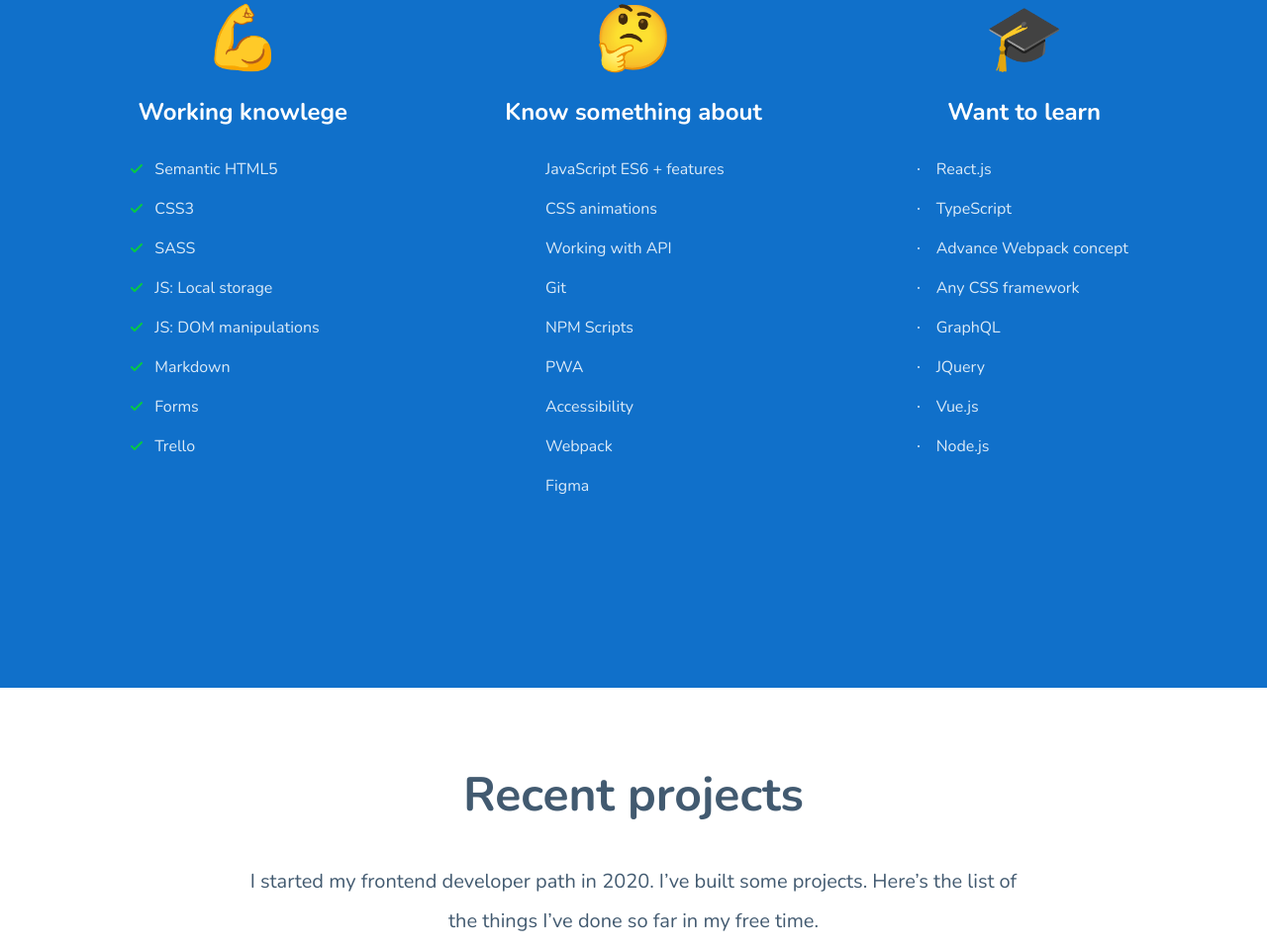
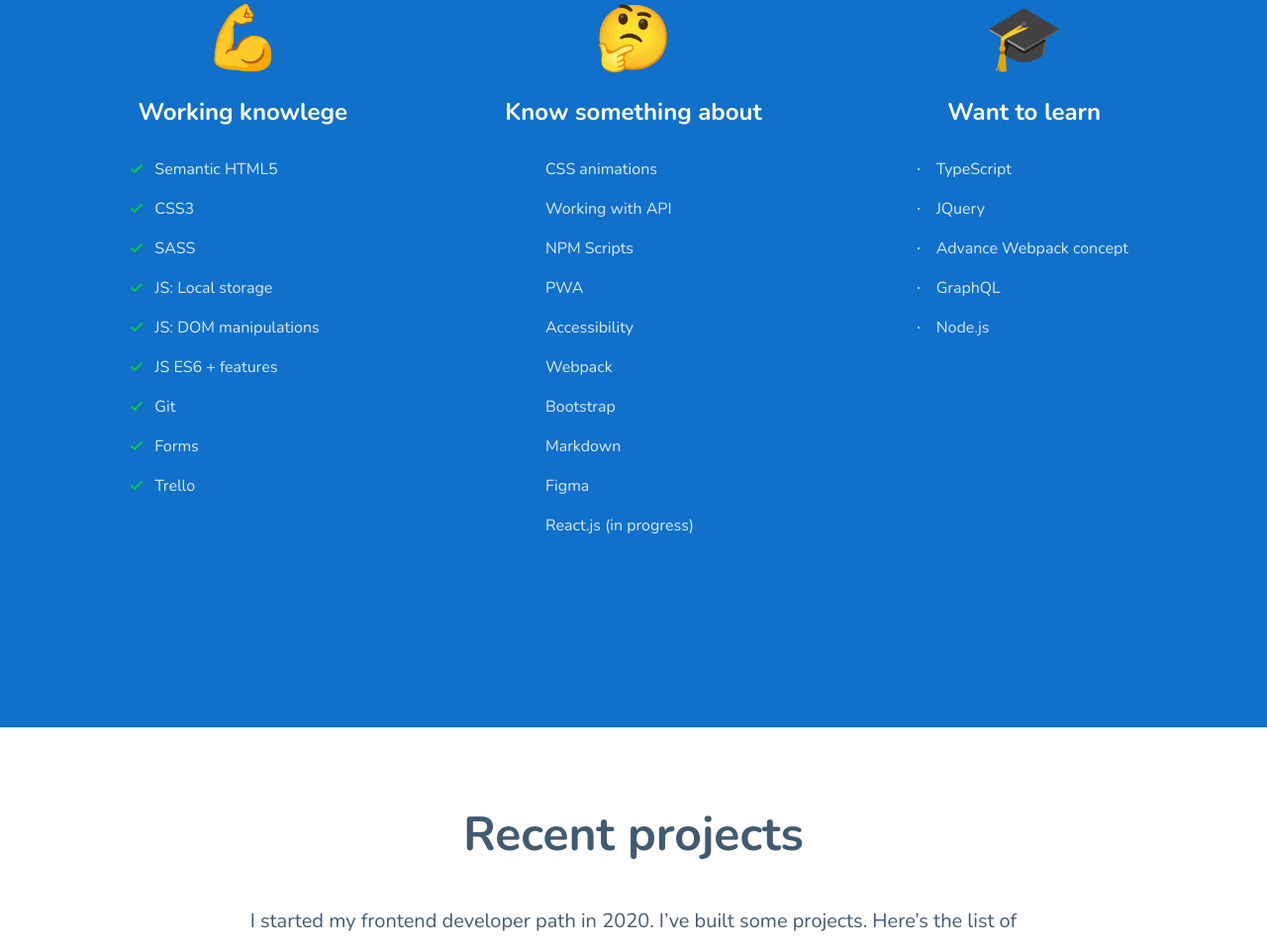
Before and after one commit to bartosz-malecki/bartosz-malecki.github.io, a website built with webpack: page src/pages/index.html in a window 1280 px wide. Shown: the part 1066-2025 px from the top of the page at 99% size. Built offline with nearby package versions, Linux system fonts and the light colour scheme; no server answers.

Commit message:
some skills update

```diff
--- a/src/js/index.js
+++ b/src/js/index.js
@@ -58,7 +58,9 @@ fetch("https://api.github.com/users/bartosz-malecki/repos")
           </p>
         </div>
       </article>`;
-      repositoryList.innerHTML += myTemplate;
+      if (description) {
+        repositoryList.innerHTML += myTemplate;
+      }
     }
   })
   .catch((error) => {
--- a/src/pages/index.html
+++ b/src/pages/index.html
@@ -66,7 +66,8 @@
               <li class="skills-list__item">SASS</li>
               <li class="skills-list__item">JS: Local storage</li>
               <li class="skills-list__item">JS: DOM manipulations</li>
-              <li class="skills-list__item">Markdown</li>
+              <li class="skills-list__item">JS ES6 + features</li>
+              <li class="skills-list__item">Git</li>
               <li class="skills-list__item">Forms</li>
               <li class="skills-list__item">Trello</li>
             </ul>
@@ -75,28 +76,26 @@
             <span class="skills-section__emoji">🤔</span>
             <h3 class="skills-section__header">Know something about</h3>
             <ul class="skills-list skills-list--blue">
-              <li class="skills-list__item">JavaScript ES6 + features</li>
               <li class="skills-list__item">CSS animations</li>
               <li class="skills-list__item">Working with API</li>
-              <li class="skills-list__item">Git</li>
               <li class="skills-list__item">NPM Scripts</li>
               <li class="skills-list__item">PWA</li>
               <li class="skills-list__item">Accessibility</li>
               <li class="skills-list__item">Webpack</li>
+              <li class="skills-list__item">Bootstrap</li>
+              <li class="skills-list__item">Markdown</li>
               <li class="skills-list__item">Figma</li>
+              <li class="skills-list__item">React.js (in progress)</li>
             </ul>
           </article>
           <article class="skills-section">
             <span class="skills-section__emoji">🎓</span>
             <h3 class="skills-section__header">Want to learn</h3>
             <ul class="skills-list skills-list--dot">
-              <li class="skills-list__item">React.js</li>
               <li class="skills-list__item">TypeScript</li>
+              <li class="skills-list__item">JQuery</li>
               <li class="skills-list__item">Advance Webpack concept</li>
-              <li class="skills-list__item">Any CSS framework</li>
               <li class="skills-list__item">GraphQL</li>
-              <li class="skills-list__item">JQuery</li>
-              <li class="skills-list__item">Vue.js</li>
               <li class="skills-list__item">Node.js</li>
             </ul>
           </article>
```
